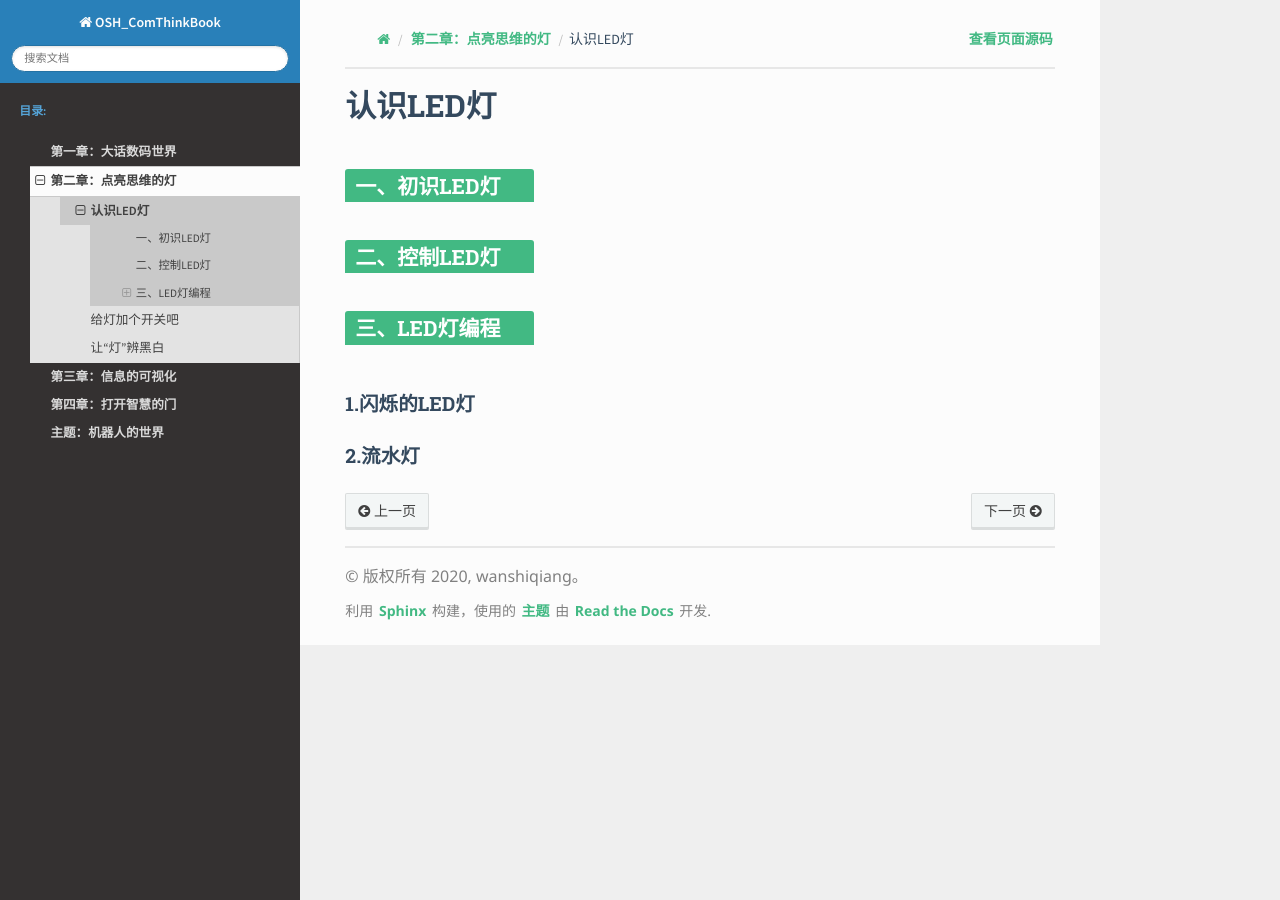
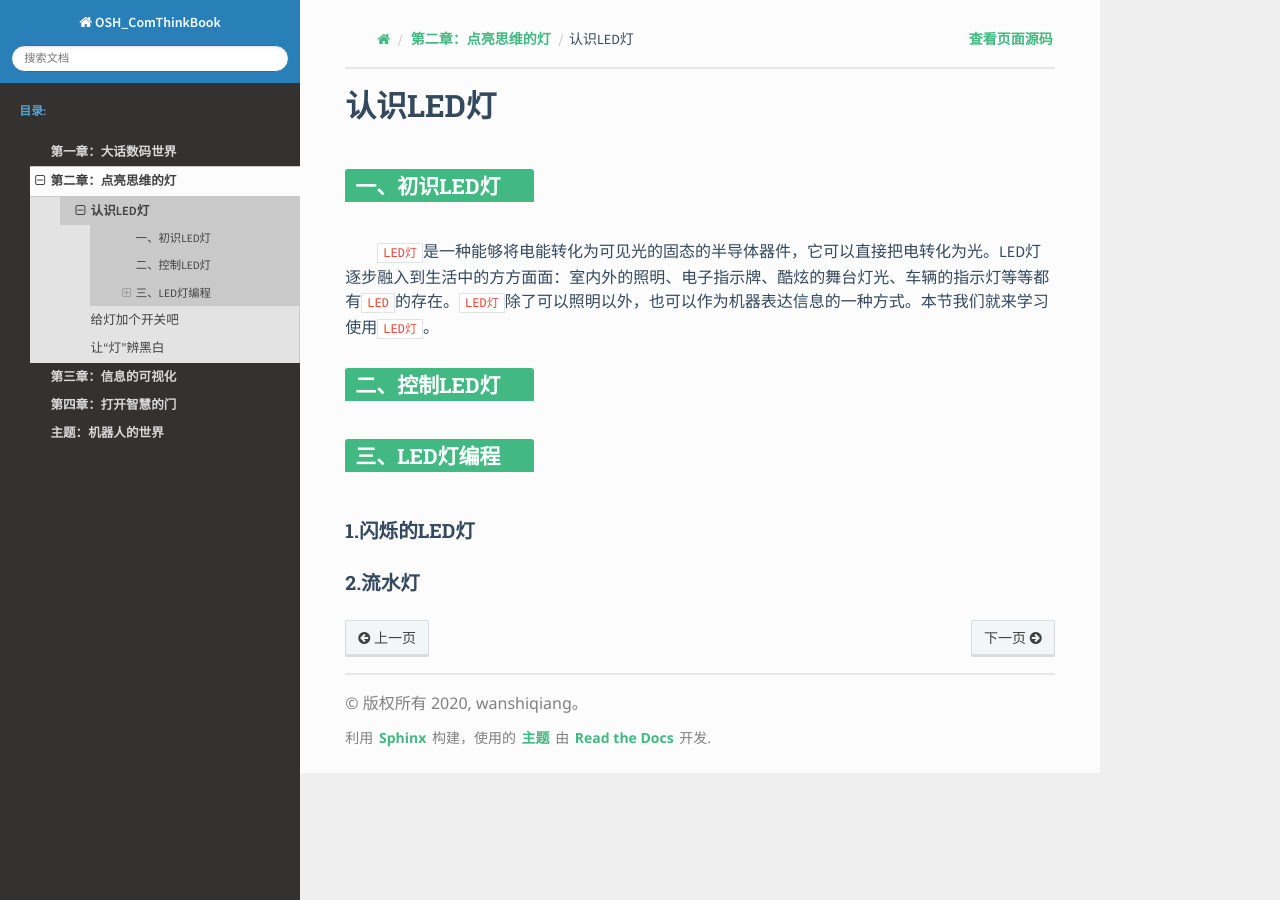
Before and after one commit to wanshiqiang/OSH_ComThinkBook, a Sphinx documentation site: the page built from source/bookChapters/part2/part2_1.md, in a window 1280 px wide. Built offline with Sphinx 7.4.7 and the Read the Docs theme 2.0.0, drawn with Linux system fonts in a browser that asks for light colours; a script that is not in the unit is left out.

Commit message:
初识LED灯

```diff
--- a/source/bookChapters/part2/part2_1.md
+++ b/source/bookChapters/part2/part2_1.md
@@ -1,6 +1,7 @@
 # 认识LED灯
 
 ## 一、初识LED灯
+&emsp;&emsp;`LED灯`是一种能够将电能转化为可见光的固态的半导体器件，它可以直接把电转化为光。LED灯逐步融入到生活中的方方面面：室内外的照明、电子指示牌、酷炫的舞台灯光、车辆的指示灯等等都有`LED`的存在。`LED灯`除了可以照明以外，也可以作为机器表达信息的一种方式。本节我们就来学习使用`LED灯`。
 
 ## 二、控制LED灯
 
```
